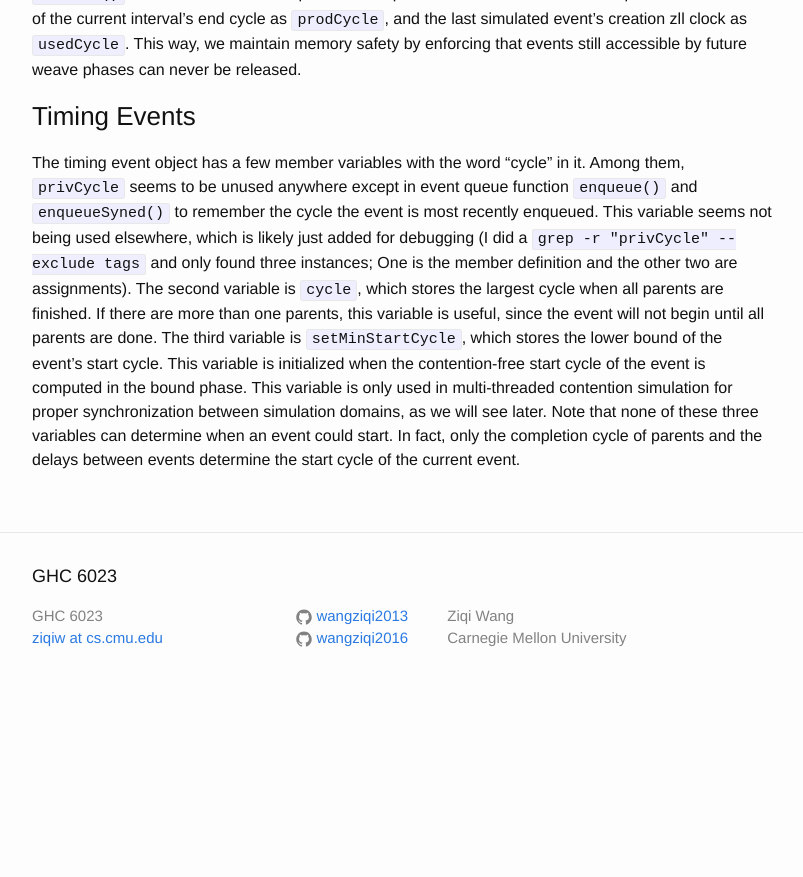
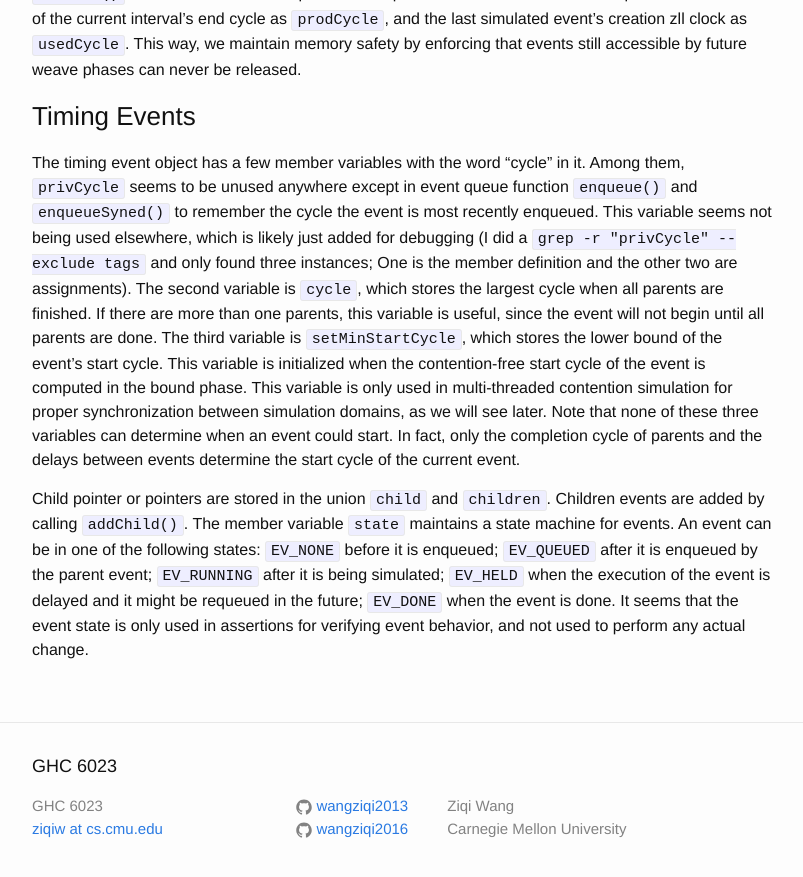
Before and after one commit to wangziqi2013/wangziqi2013.github.io, a Jekyll site: the page built from _posts/2019-01-22-understand-zsim-contention-sim.markdown, in a window 1280 px wide and 900 px high, scrolled down 4413 px. Shown: the top 877 px of the window, without its empty margins (238-1041 px from the left). Built offline with Jekyll 4.4.1, drawn with Linux system fonts in a browser that asks for light colours; before the commit the page ends 5123 px from its top, so only the background shows below that.

Commit message:
Adding state

```diff
--- a/_posts/2019-01-22-understand-zsim-contention-sim.markdown
+++ b/_posts/2019-01-22-understand-zsim-contention-sim.markdown
@@ -174,3 +174,10 @@ the contention-free start cycle of the event is computed in the bound phase. Thi
 contention simulation for proper synchronization between simulation domains, as we will see later. Note that none of
 these three variables can determine when an event could start. In fact, only the completion cycle of parents and the delays
 between events determine the start cycle of the current event.
+
+Child pointer or pointers are stored in the union `child` and `children`. Children events are added by calling `addChild()`.
+The member variable `state` maintains a state machine for events. An event can be in one of the following states: `EV_NONE`
+before it is enqueued; `EV_QUEUED` after it is enqueued by the parent event; `EV_RUNNING` after it is being simulated;
+`EV_HELD` when the execution of the event is delayed and it might be requeued in the future; `EV_DONE` when the event is
+done. It seems that the event state is only used in assertions for verifying event behavior, and not used to perform
+any actual change.
```
